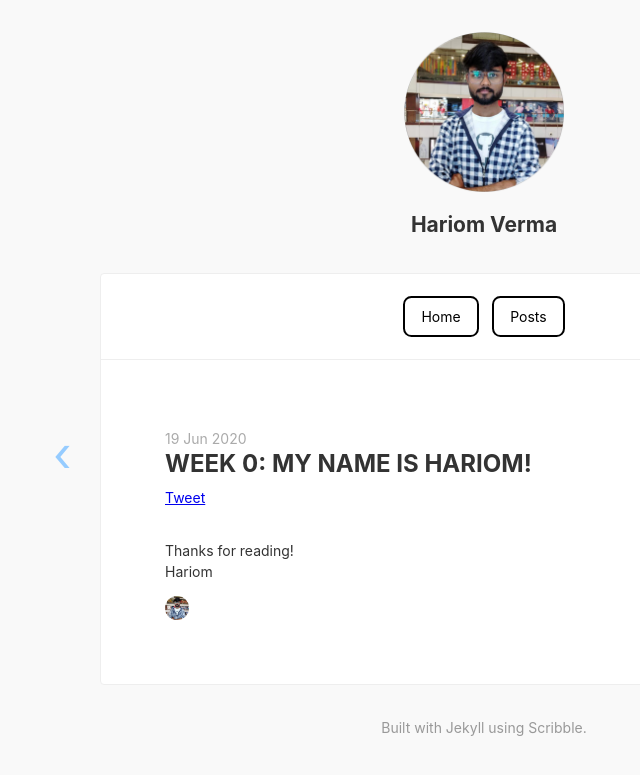
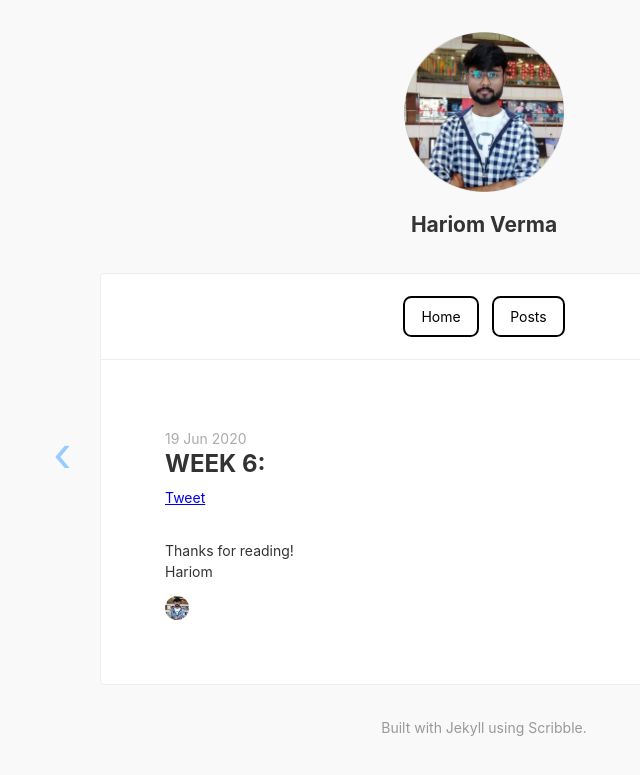
Before and after one commit to harry-hov/blogs, a Jekyll site: the page built from _posts/2020-06-19-week6.md, in a window 1280 px wide. Shown: the top 775 px of the page, without its empty margins (156-796 px from the left). Built offline with Jekyll 4.4.1, drawn with Linux system fonts in a browser that asks for light colours; comment, search, counter and statistics services are not loaded.

Commit message:
Update 2020-06-19-week6.md

```diff
--- a/_posts/2020-06-19-week6.md
+++ b/_posts/2020-06-19-week6.md
@@ -1,4 +1,4 @@
 ---
-title: "Week 0: My Name is Hariom!"
+title: "Week 6:"
 categories: gsoc
 ---
```
